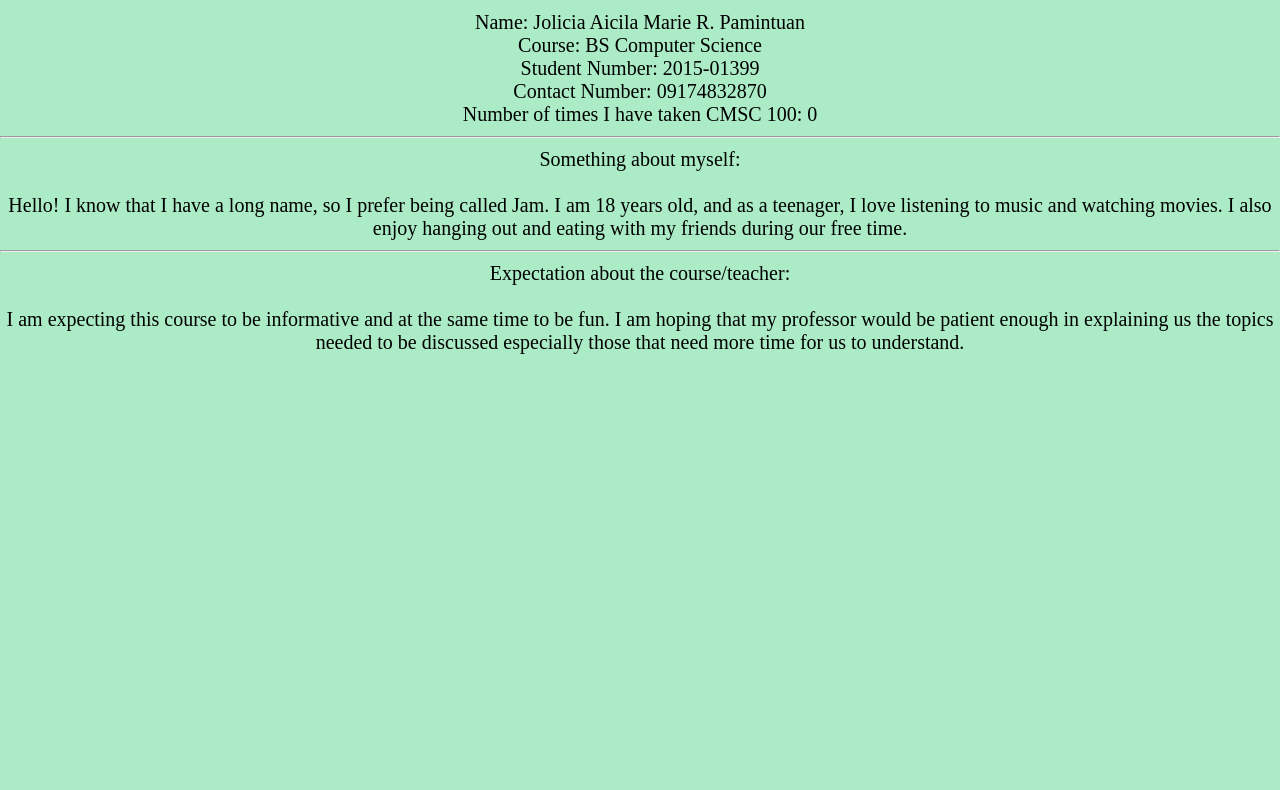
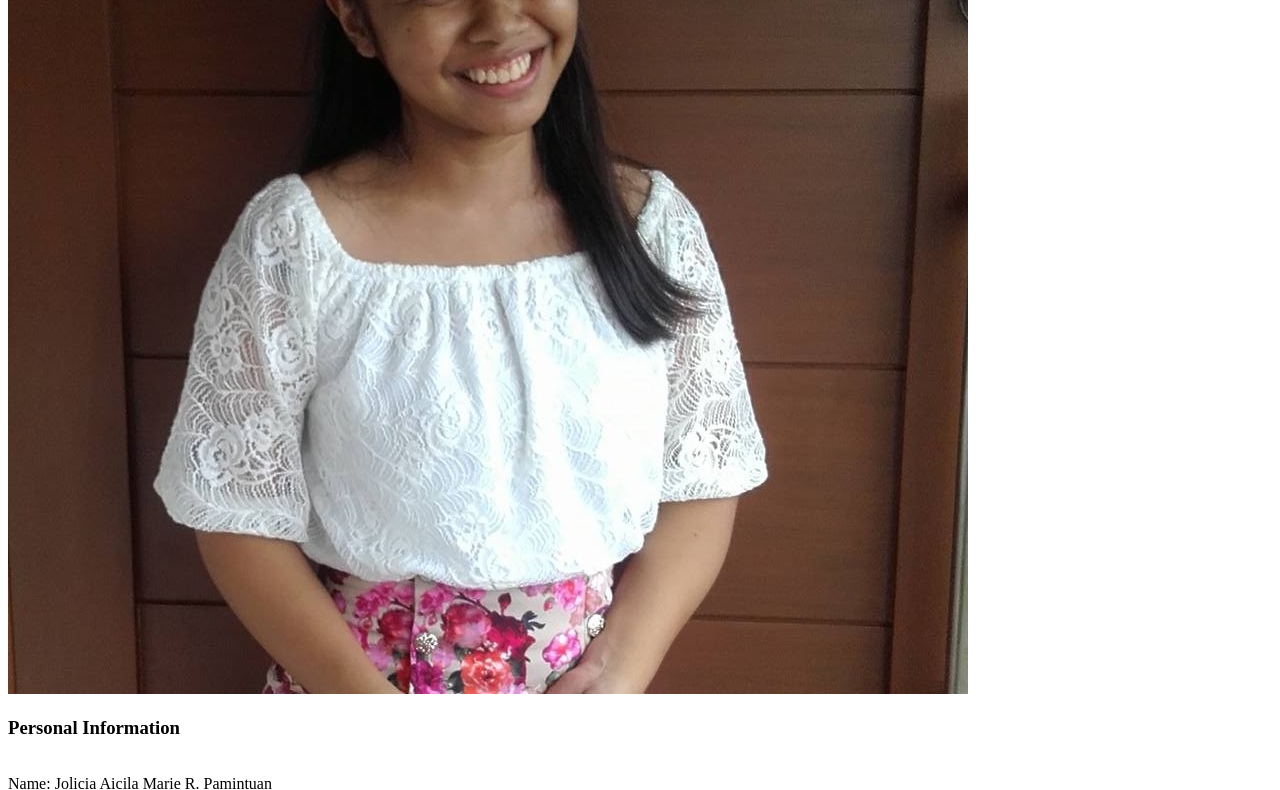
Before and after one commit to JAMRPamintuan/JAMRPamintuan.github.io, a plain HTML site: page index.html in a window 1280 px wide. Shown: the part 270-1060 px from the top of the page. Before the commit the page ends 800 px from the top, so only its background shows below. Drawn offline with Linux system fonts and the light colour scheme.

Commit message:
Second commit

```diff
--- a/index.css
+++ b/index.css
@@ -1,26 +1 @@
-body {
-	height: 100%;
-	margin: 0px;
-	text-align: center;
-	width: 100%;
-	background-color: #ABEBC6;
-	color: #000000;
-	font-style: Arial, Helvetica, sans-serif;
-	margin-right: 20px;
-	font-size: 20px;
-}
-
-h3 {
-	font-size: 2.5rem;
-	font-family: Palatino, 'Palatino Linotype', serif;
-	color: #FDFEFE;
-	background-color: #239B56;
-	padding-top: 5px;
-	margin: 0px;
-}
-
-#JAM {
-	height: 200px;
-	width: 200px;
-	border: 3px solid: #FDFEFE;
-}
+PAMINTUAN_Exer1
```
